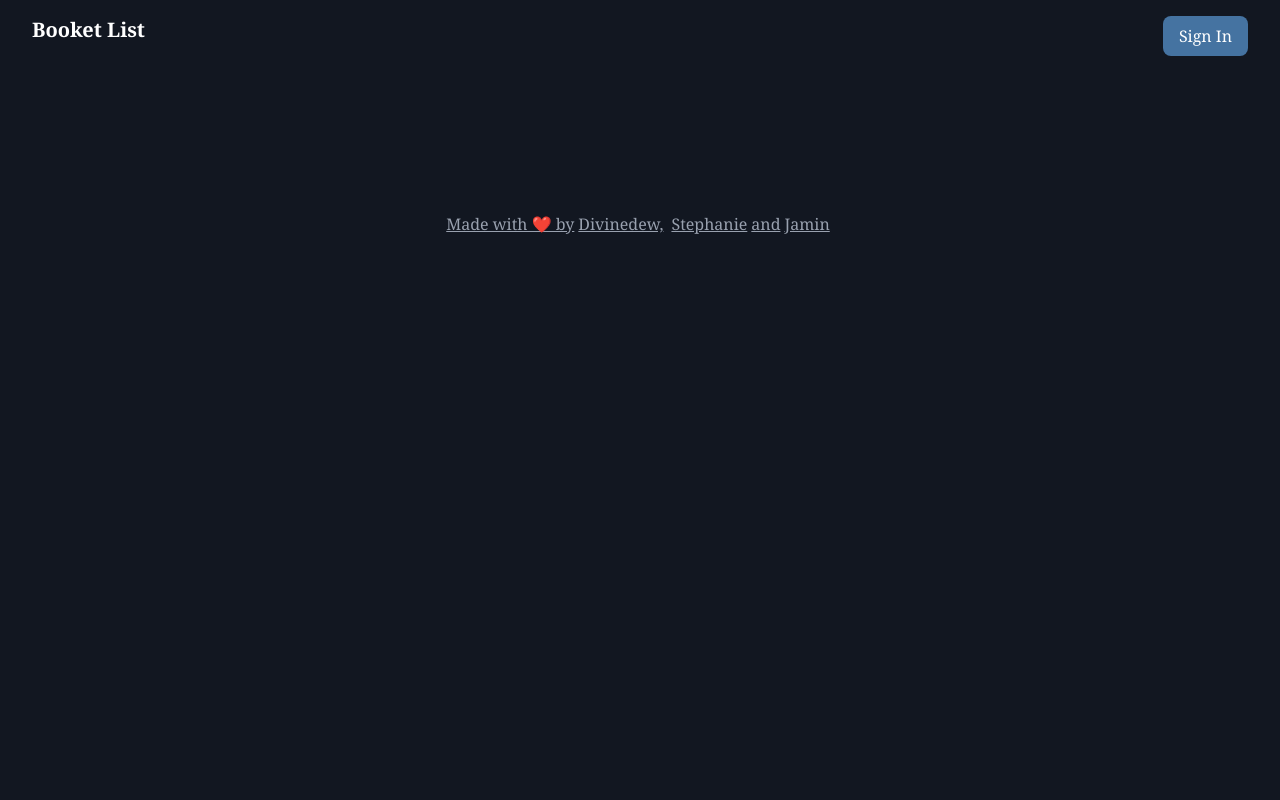
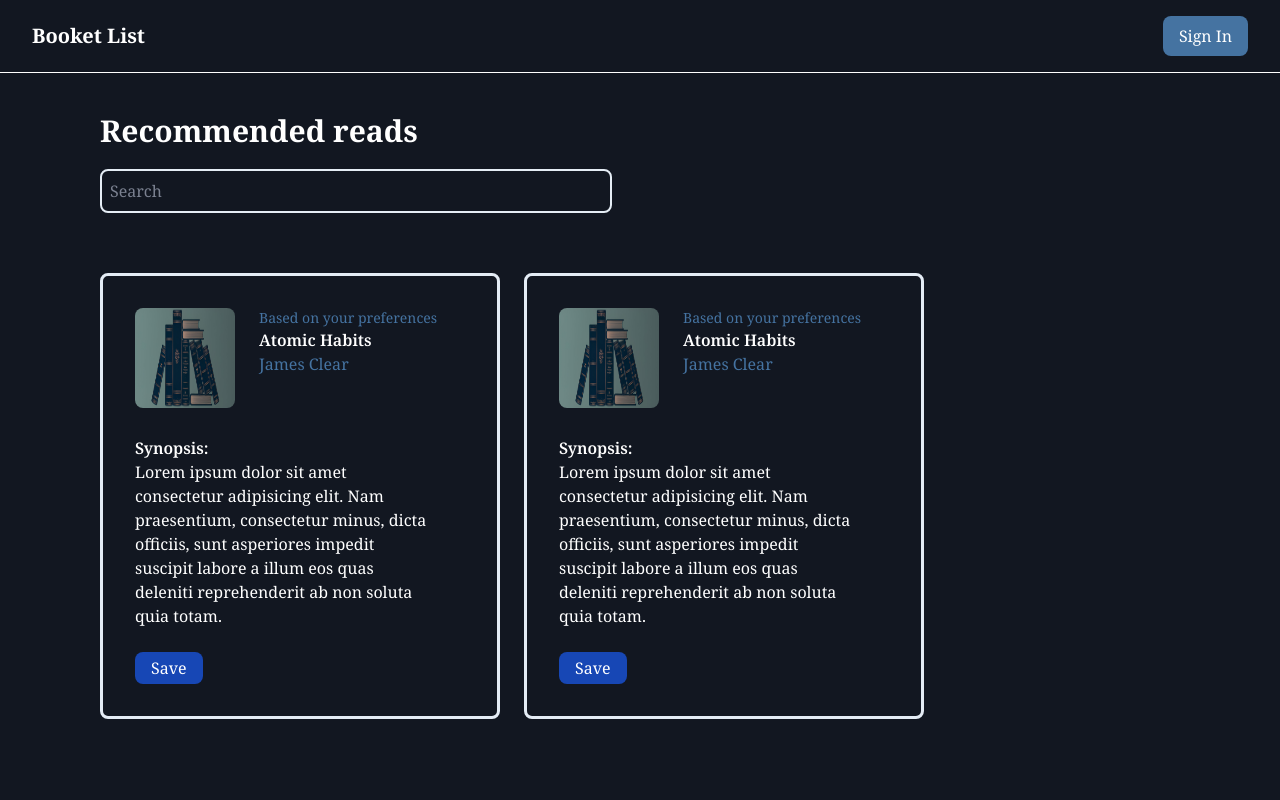
Before and after one commit to Stephanie-17/Booket-List, a React (Vite) app: page /recommended-books in a window 1280 px wide. Shown: the top 800 px of the page. Built offline with nearby package versions, Linux system fonts and the light colour scheme.

Commit message:
fixed navbar resposnsiveness

```diff
--- a/src/App.jsx
+++ b/src/App.jsx
@@ -1,5 +1,5 @@
 import { useState } from "react";
-import { Routes,Route } from "react-router-dom";
+import { Routes, Route } from "react-router-dom";
 import "./App.css";
 import HomePage from "./components/HomePage";
 import SignUp from "./components/SignUp";
@@ -11,42 +11,20 @@ import Recommended from "./components/Recommended";
 import SavedList from "./components/SavedList";
 
 function App() {
-	const [currentPage, setCurrentPage] = useState("input");
 	const [signedIn, setSignedIn] = useState(false);
-
-	// const renderPage = () => {
-	// 	switch (currentPage) {
-	// 		case "home":
-	// 			return <HomePage setCurrentPage={setCurrentPage} />;
-	// 		case "sign-up":
-	// 			return (
-	// 				<SignUp setSignedIn={setSignedIn} setCurrentPage={setCurrentPage} />
-	// 			);
-	// 		case "signed-in":
-	// 			return <SignedIn setCurrentPage={setCurrentPage} />;
-	// 		case "input":
-	// 			return <Input setCurrentPage={setCurrentPage} />;
-	// 		case "recommended":
-	// 			return <Recommended setCurrentPage={setCurrentPage} />;
-	// 		case "saved-list":
-	// 			return <SavedList />;
-	// 		default:
-	// 			return <HomePage />;
-	// 	}
-	// };
 
 	return (
 		<>
-		  <NavBar signedIn={signedIn} />
-		  <Routes>
+			<NavBar signedIn={signedIn} />
+			<hr />
+			<Routes>
 				<Route index element={<HomePage />}></Route>
 				<Route path="sign-up" element={<SignUp setSignedIn={setSignedIn} />} />
-				<Route path="signed-in" element={<SignedIn/>} />
+				<Route path="signed-in" element={<SignedIn />} />
 				<Route path="input" element={<Input />} />
-				<Route path="recommended books" element={<Recommended />}/>
-				<Route path="saved list" element={<SavedList />}/>
+				<Route path="recommended-books" element={<Recommended />} />
+				<Route path="saved-list" element={<SavedList />} />
 			</Routes>
-
 
 			<Footer />
 		</>
--- a/src/components/Footer.jsx
+++ b/src/components/Footer.jsx
@@ -3,17 +3,17 @@ import React from "react";
 const Footer = () => {
 	return (
 		<div className="bottom-0 left-0 right-0">
-			<p className="text-gray-400 flex justify-center underline items-center mt-38">
-				Made with ❤️ by{" "}
-				<span className="p-1">
+			<p className="text-gray-400 text-center p-6   text-sm items-center mt-38">
+				Made with ❤️ by
+				<span className="p-1 underline">
 					<a href="https://github.com/Divinedew">Divinedew,</a>
 				</span>
-				{" "}
-				<span className="p-1">
+
+				<span className="p-1 underline">
 					<a href="https://github.com/Stephanie-17">Stephanie</a>
-				</span>{" "}
-				and{" "}
-				<span className="p-1">
+				</span>
+				and
+				<span className="p-1 underline">
 					<a href="https://github.com/JaminCO">Jamin</a>
 				</span>
 			</p>
--- a/src/components/HomePage.jsx
+++ b/src/components/HomePage.jsx
@@ -1,25 +1,33 @@
-import { Link } from 'react-router-dom'
-import heroImg from '../assets/try.png'
+import { Link } from "react-router-dom";
+import heroImg from "../assets/try.png";
 
 const HomePage = () => {
-  return (
-    <div className='flex justify-center items-center mb-30'>
-      <div className='flex justify-center items-center flex-col mt-8' >
-        <div className='flex justify-center items-center'>
-         <img  className='w-[70%] ' src={heroImg} alt="" />
+	return (
+    <>
+      <title>Booket List | Home</title>
+      <div className="flex justify-center items-center mb-30 h-[80vh]">
+        <div className="flex justify-center items-center flex-col -mt-29 sm:mt-8">
+          <div className="flex justify-center items-center">
+            <img className="w-[90%] lg:w-[70%] " src={heroImg} alt="" />
+          </div>
+          <div className="text-center text-white z-10 mt-5">
+            <h2 className="text-xl lg:text-5xl font-semibold sm:-mt-92">
+              Find Your Next Favorite Book
+            </h2>
+            <p className="text-sm">
+              Discover personalized book recommendations based on your reading
+              history. Start exploring today!
+            </p>
+            <Link to="/sign-up">
+              <button className="bg-[#0B192F] text-white mt-6 px-4 py-2 rounded-lg cursor-pointer">
+                Get Started
+              </button>
+            </Link>
+          </div>
         </div>
-         <div className='text-center text-white z-10'>
-            <h2 className='text-5xl font-semibold -mt-92'>Find Your Next Favorite Book</h2>
-            <p>Discover personalized book recommendations based on your reading history. Start exploring today!</p>
-            <Link to="/sign-up">
-             <button className='bg-[#0B192F] text-white mt-6 px-4 py-2 rounded-lg cursor-pointer' >Get Started</button>
-            </Link>
+      </div>
+    </>
+	);
+};
 
-         </div>
-
-      </div>
-    </div>
-  )
-}
-
-export default HomePage
+export default HomePage;
--- a/src/components/Input.jsx
+++ b/src/components/Input.jsx
@@ -1,51 +1,56 @@
 import React from "react";
-import { Link } from "react-router-dom";
+import { useNavigate } from "react-router-dom";
 import { useState } from "react";
 
 const Input = () => {
-	const [input, setInput] = useState('')
+	const [input, setInput] = useState("");
+	const navigate = useNavigate();
 
 	function handleSubmit() {
-	 const books = input.split(',')
-   const bookJSON= JSON.stringify({"books":books})
-	 console.log(bookJSON)
-	//  setCurrentPage("recommended")
+		const books = input.split(",");
+		const bookJSON = JSON.stringify({ books: books });
+		console.log(bookJSON);
+		navigate("/recommended-books");
 	}
 
 	return (
-		<div className="flex flex-col justify-center items-center mt-36">
+		<>
+			 <title>Booket List | Input</title>
+			<div className="flex flex-col justify-center items-center mt-36 h-[50vh]">
 				<div className="w-[85%] ">
 					<h2 className="font-bold text-2xl lg:text-3xl text-center">
 						Tell us about your recent reads
 					</h2>
 					<p className="text-gray-400 text-sm mt-3 text-center lg:text-base">
 						For a more specific search, use this format: 'Book1 name by Author1
-					name, Book2 name by Author2 name, ...' <br /> Use a comma (',') to seperate the book details
+						name, Book2 name by Author2 name, ...' <br /> Use a comma (',') to
+						seperate the book details
 					</p>
 
-				<form className="flex flex-col justify-center items-center" action="" onSubmit={handleSubmit}>
+					<form
+						className="flex flex-col justify-center items-center"
+						action=""
+						onSubmit={handleSubmit}
+					>
 						<input
 							autoFocus
 							type="text"
 							value={input}
-						onChange={(e)=>setInput(e.target.value)}
+							onChange={(e) => setInput(e.target.value)}
 							placeholder="Enter the last 3 books you read"
 							className="min-w-66 lg:w-96 p-4 mt-3 rounded-lg lg:text-center border-[#E5EDF5]  h-9 pl-3  mb-7 border-3 text-[#e4ecff] w-70 sm:w-sm md:w-lg "
 						/>
 
-					<Link to="/recommended books">
 						<button
 							className="block bg-[#1747B5] cursor-pointer text-white px-4 py-2 rounded-lg mt-4"
-
 							type="submit"
 						>
 							Submit
 						</button>
-					</Link>
-
 					</form>
 				</div>
 			</div>
+		</>
 	);
 };
 
--- a/src/components/NavBar.jsx
+++ b/src/components/NavBar.jsx
@@ -2,28 +2,24 @@ import { Link } from "react-router-dom";
 
 const NavBar = ({ signedIn }) => {
 	return (
-		<div className="flex justify-between mx-8 my-4">
+		<div className="flex justify-between items-center mx-8 my-4 ">
 			<Link to="/">
 				<h2 className="font-bold text-xl cursor-pointer">Booket List</h2>
 			</Link>
 
 			{signedIn ? (
-				<div>
+				<div className="flex justify-between items-center pr-7 sm:pr-0 ">
 					{" "}
-					<Link to="/recommended books">
-					  <p>Get Started</p>
+					<Link to="/input">
+						<p className="px-5">Get Started</p>
 					</Link>
-					<Link to="saved-list">
-					  <p>Saved List</p>
+					<Link to="/saved-list">
+						<p className="pl-5">Saved List</p>
 					</Link>
-
 				</div>
 			) : (
 				<Link to="/sign-up">
-					<button
-						className="bg-[#4573A1]  cursor-pointer text-white px-4 py-2 rounded-lg"
-
-					>
+					<button className="bg-[#4573A1]  cursor-pointer text-white px-4 py-2 rounded-lg">
 						Sign In
 					</button>
 				</Link>
--- a/src/components/Recommended.jsx
+++ b/src/components/Recommended.jsx
@@ -1,8 +1,10 @@
 import React from "react";
 import RecommendedBook from "./RecommendedBook";
 
-const Recommended = ({setCurrentPage}) => {
+const Recommended = () => {
 	return (
+		<>
+		  <title>Booket List | Recommended Books</title>
 			<div className="flex flex-col ml-5 sm:ml-15 lg:ml-25 mt-10">
 				<p className="font-bold text-2xl lg:text-3xl mb-5">Recommended reads</p>
 				<input
@@ -10,20 +12,20 @@ const Recommended = ({setCurrentPage}) => {
 					type="search"
 					placeholder="Search"
 				/>
-			<div className="flex gap-4">
+				{/* <div className="flex gap-4">
 					<button className="bg-[#ffffff] text-black font-semibold py-2 px-3 rounded-lg cursor-pointer">
 						Filter
 					</button>
 					<button className="bg-[#1747B5] font-semibold py-2 px-3 rounded-lg cursor-pointer">
 						Sort
 					</button>
+				</div> */}
+				<div className="flex flex-wrap gap-6">
+					<RecommendedBook />
+					<RecommendedBook />
 				</div>
-			<div className="flex flex-wrap gap-6">
-				<RecommendedBook setCurrentPage={setCurrentPage} />
-            <RecommendedBook setCurrentPage={setCurrentPage}/>
 			</div>
-
-		</div>
+		</>
 	);
 };
 
--- a/src/components/RecommendedBook.jsx
+++ b/src/components/RecommendedBook.jsx
@@ -1,29 +1,39 @@
-import React from 'react'
-import coverImg from '../assets/homepage.jpg'
-import { Link } from 'react-router-dom'
+import React from "react";
+import coverImg from "../assets/homepage.jpg";
+import { Link } from "react-router-dom";
 const RecommendedBook = () => {
 	return (
-    <div className='flex flex-col gap-7 mt-10 mb-10 items-start border-[#e4ecf5] border-3 rounded-lg p-8 w-[400px]'>
-        <div className='flex gap-6'>
+		<div className="flex flex-col gap-7 mt-10 mb-10 items-start border-[#e4ecf5] border-3 rounded-lg p-8 w-[400px]">
+			<div className="flex gap-6">
 				<div>
-                <img className='w-[100px] h-[100px] rounded-lg' src={coverImg} alt="coverImg" />
+					<img
+						className="w-[100px] h-[100px] rounded-lg"
+						src={coverImg}
+						alt="coverImg"
+					/>
 				</div>
 				<div>
-                <p className='text-[#4573A1] text-sm'>Based on your preferences</p>
-                <p className='font-semibold'>Atomic Habits</p>
-                <p className='text-[#4573A1]'>James Clear</p>
-
+					<p className="text-[#4573A1] text-sm">Based on your preferences</p>
+					<p className="font-semibold">Atomic Habits</p>
+					<p className="text-[#4573A1]">James Clear</p>
 				</div>
 			</div>
 
-        <p className='w-[90%]'> <span className='font-semibold'>Synopsis:</span> <br />
-        Lorem ipsum dolor sit amet consectetur adipisicing elit. Nam praesentium, consectetur minus, dicta officiis, sunt asperiores impedit suscipit labore a illum eos quas deleniti reprehenderit ab non soluta quia totam.</p>
-        <Link to="/saved list">
-          <button className='bg-[#1747B5] -mt-4 cursor-pointer text-white px-4 py-1 rounded-lg'>Save</button>
+			<p className="w-[90%]">
+				{" "}
+				<span className="font-semibold">Synopsis:</span> <br />
+				Lorem ipsum dolor sit amet consectetur adipisicing elit. Nam
+				praesentium, consectetur minus, dicta officiis, sunt asperiores impedit
+				suscipit labore a illum eos quas deleniti reprehenderit ab non soluta
+				quia totam.
+			</p>
+			<Link to="/saved-list">
+				<button className="bg-[#1747B5] -mt-4 cursor-pointer text-white px-4 py-1 rounded-lg">
+					Save
+				</button>
 			</Link>
+		</div>
+	);
+};
 
-    </div>
-  )
-}
-
-export default RecommendedBook
+export default RecommendedBook;
--- a/src/components/SavedBook.jsx
+++ b/src/components/SavedBook.jsx
@@ -2,6 +2,7 @@ import React from 'react'
 import coverImg from '../assets/homepage.jpg'
 const SavedBook = () => {
   return (
+    <>
       <div className='mx-7 my-3'>
           <img className='w-[200px] h-[250px] rounded-lg' src={coverImg} alt="coverImg" />
           <div>
@@ -9,6 +10,7 @@ const SavedBook = () => {
               <p className='text-[#1747B5]'>James Clear</p>
           </div>
       </div>
+    </>
   )
 }
 
--- a/src/components/SavedList.jsx
+++ b/src/components/SavedList.jsx
@@ -3,6 +3,8 @@ import SavedBook from './SavedBook'
 
 const SavedList = () => {
   return (
+    <>
+      <title>Booket List | Saved Books</title>
       <div className=' ml-5 mt-10 sm:ml-15 lg:ml-25'>
           <h2 className='font-bold text-2xl lg:text-3xl mb-7'>Saved List</h2>
           <p className='font-bold text-xl'>Books</p>
@@ -17,6 +19,7 @@ const SavedList = () => {
 
           </div>
       </div>
+    </>
   )
 }
 
--- a/src/components/SignUp.jsx
+++ b/src/components/SignUp.jsx
@@ -8,26 +8,14 @@ const SignUp = ({ setSignedIn }) => {
 	const [password, setPassword] = useState("");
 	const navigate = useNavigate();
 
-	function handleClick() {
-		console.log("tap");
-	}
-	function handleNameChange(input) {
-		setName(input);
-	}
-	function handleEmailChange(input) {
-		setEmail(input);
-	}
-	function handlePasswordChange(input) {
-		setPassword(input);
-	}
 	function handleSubmit(e) {
 		e.preventDefault();
 		if (name === "" || password === "" || email === "") {
 			alert("Please fill in all the information");
 		} else {
-			if (!email.includes('@') ){
-				alert('Input a valid email')
-			}else{
+			if (!email.includes("@")) {
+				alert("Input a valid email");
+			} else {
 				const info = {
 					name,
 					email,
@@ -35,60 +23,57 @@ const SignUp = ({ setSignedIn }) => {
 				};
 				console.log(info);
 				setSignedIn(true);
-			navigate('/signed-in')
+				navigate("/signed-in");
 				setEmail("");
 				setPassword("");
 				setName("");
 			}
-
 		}
 	}
 
 	return (
-		<div className="  mt-10">
+		<>
+			<title>Booket List | Sign Up</title>
+			<div className="  mt-10 ">
 				<div>
-
-				<h2 className="text-3xl font-semibold mb-10 text-center">
+					<h2 className="text-xl sm:text-3xl font-semibold mb-10 text-center">
 						{signPage ? "Create Your Account" : "Log into your Account"}
 					</h2>
 					<div className="flex justify-center items-center flex-col ">
 						<form onSubmit={(e) => handleSubmit(e)}>
 							<p>Name</p>
 							<input
-							className="w-90 rounded-lg h-9 pl-3 mt-2 mb-7 border-[#E5EDF5] border-2 text-[#e4ecff] sm:w-sm md:w-lg p-2 "
+								className="w-60 rounded-lg h-9 pl-3 mt-2 mb-7 border-[#E5EDF5] border-2 text-[#e4ecff] sm:w-sm md:w-lg p-2 "
 								type="text"
 								placeholder="Enter your name"
 								value={name}
-							onChange={(e) => handleNameChange(e.target.value)}
+								onChange={(e) => setName(e.target.value)}
 							/>
 
 							<p>Email</p>
 							<input
-							className="border-[#E5EDF5] rounded-lg h-9 pl-3 mt-2 mb-7 border-2 text-[#e4ecff] w-70 sm:w-sm md:w-lg p-2 "
+								className="border-[#E5EDF5] rounded-lg h-9 pl-3 mt-2 mb-7 border-2 text-[#e4ecff] w-60 sm:w-sm md:w-lg p-2 "
 								type="text"
 								placeholder="Enter your email"
 								value={email}
-							onChange={(e) => handleEmailChange(e.target.value)}
+								onChange={(e) => setEmail(e.target.value)}
 							/>
 
 							<p>Password</p>
 							<input
-							className="border-[#E5EDF5] rounded-lg h-9 pl-3 mt-2 mb-7 border-2 text-[#e4ecff] w-70 sm:w-sm md:w-lg p-2"
+								className="border-[#E5EDF5] rounded-lg h-9 pl-3 mt-2 mb-7 border-2 text-[#e4ecff] w-60 sm:w-sm md:w-lg p-2"
 								type="password"
 								placeholder="Enter your password"
 								value={password}
-							onChange={(e) => handlePasswordChange(e.target.value)}
+								onChange={(e) => setPassword(e.target.value)}
 							/>
 
 							<button
-							className="w-90 block m-auto text-white rounded-lg h-9 pl-3 mt-2 mb-7 bg-[#1747B5]"
-							onClick={handleClick}
+								className="w-60 block m-auto text-white rounded-lg h-9 pl-3 mt-2 mb-7 bg-[#1747B5]"
 								type="submit"
 							>
 								{signPage ? "Sign up" : "Log in"}
 							</button>
-
-
 						</form>
 					</div>
 					<div className="flex flex-col items-center justify-center">
@@ -115,6 +100,7 @@ const SignUp = ({ setSignedIn }) => {
 					</div>
 				</div>
 			</div>
+		</>
 	);
 };
 
--- a/src/components/SignedIn.jsx
+++ b/src/components/SignedIn.jsx
@@ -3,19 +3,19 @@ import { Link } from "react-router-dom";
 
 const SignedIn = () => {
 	return (
-		<div className=" flex flex-col justify-center items-center mt-36">
+		<>
+      <title>Booket List | Signed In</title>
+			<div className=" flex flex-col justify-center items-center mt-36 h-[50vh]">
 				<p className="font-bold text-2xl lg:text-3xl text-center">
 					You have sucessfully signed in
 				</p>
 				<Link to="/input">
-			  	<button
-				className="block bg-[#1747B5] cursor-pointer text-white px-4 py-2 rounded-lg mt-4"
-			>
+					<button className="block bg-[#1747B5] cursor-pointer text-white px-4 py-2 rounded-lg mt-4">
 						Get started!
 					</button>
 				</Link>
-
 			</div>
+		</>
 	);
 };
 
```
Lines whose indentation alone changed are shown as unchanged.
